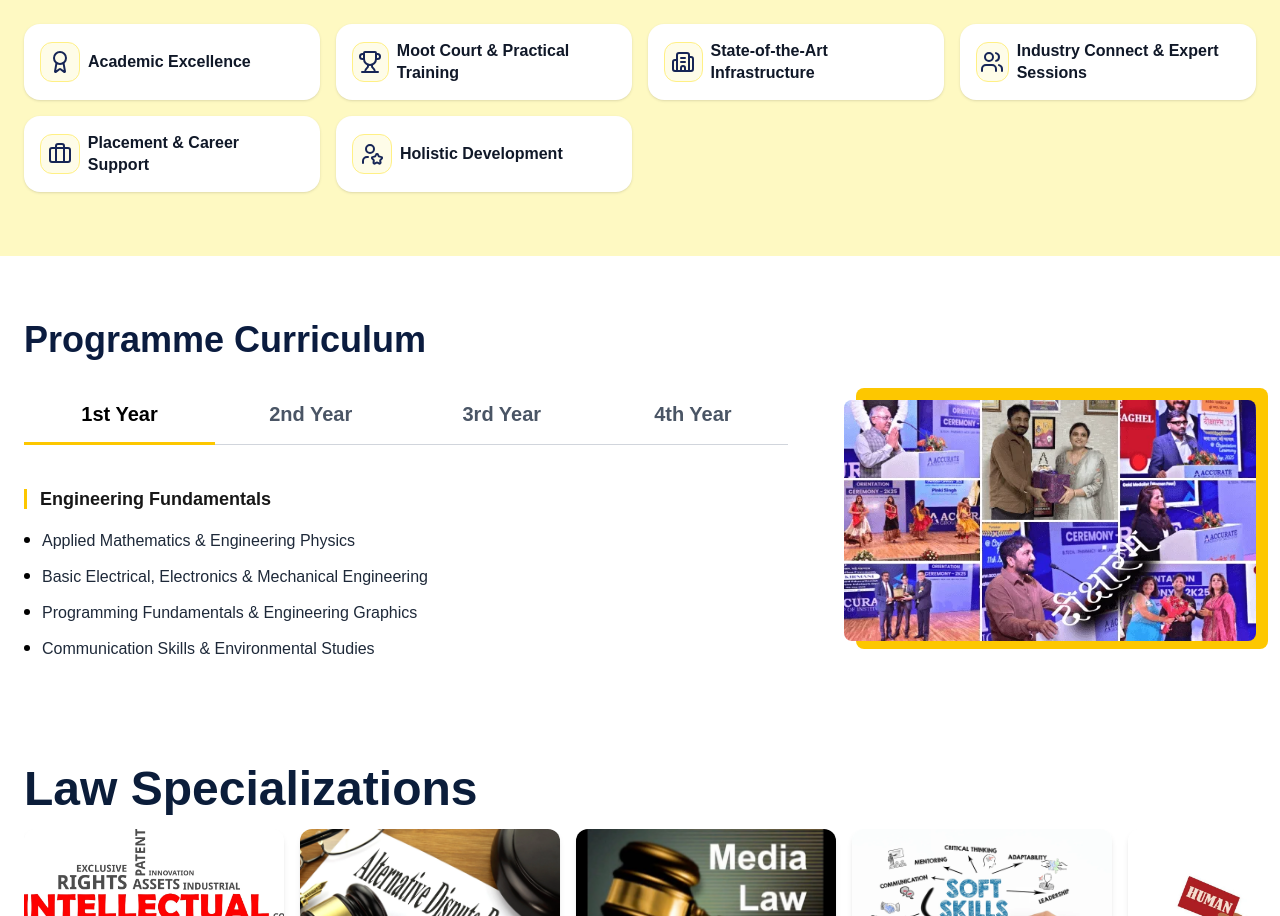
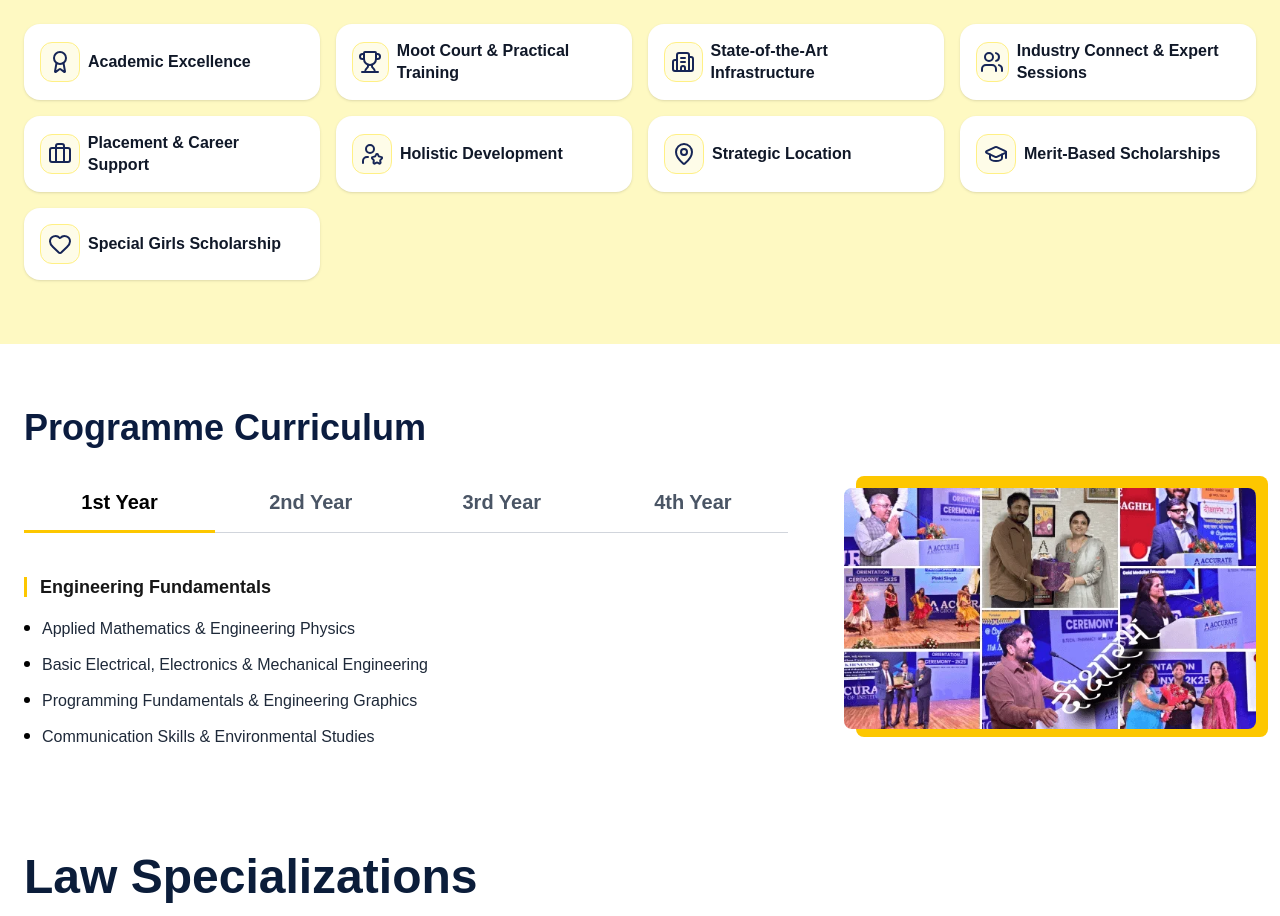
Before and after one commit to JatinBrandshow/law-landing-page, a Next.js app: page / in a window 1280 px wide. Shown: the part 2440-3356 px from the top of the page. Built offline with nearby package versions, Linux system fonts and the light colour scheme.

Commit message:
New Changes

```diff
--- a/src/components/WhyUs.js
+++ b/src/components/WhyUs.js
@@ -10,6 +10,9 @@ import {
     Users,
     UserStar,
     TreePine,
+    Heart,
+    GraduationCap,
+    MapPin,
 } from "lucide-react";
 
 const features = [
@@ -44,6 +47,23 @@ const features = [
         title: "Holistic Development",
         description:
             "Emphasis on leadership, ethics and professional skills through seminars, debates and competitions.",
+    },
+    {
+        icon: MapPin,
+        title: "Strategic Location",
+        description:
+            "Situated in the heart of Greater Noida with excellent metro connectivity and a thriving educational environment.",
+    },
+    {
+        icon: GraduationCap,
+        title: "Merit-Based Scholarships",
+        description: "Various merit-based scholarships and financial aid options available for deserving students.",
+    },
+    {
+        icon: Heart,
+        title: "Special Girls Scholarship",
+        description:
+            "In line with the Beti Bachao, Beti Padhao initiative, exclusive scholarships are offered to support and empower female students in the legal profession.",
     },
 ];
 
```
